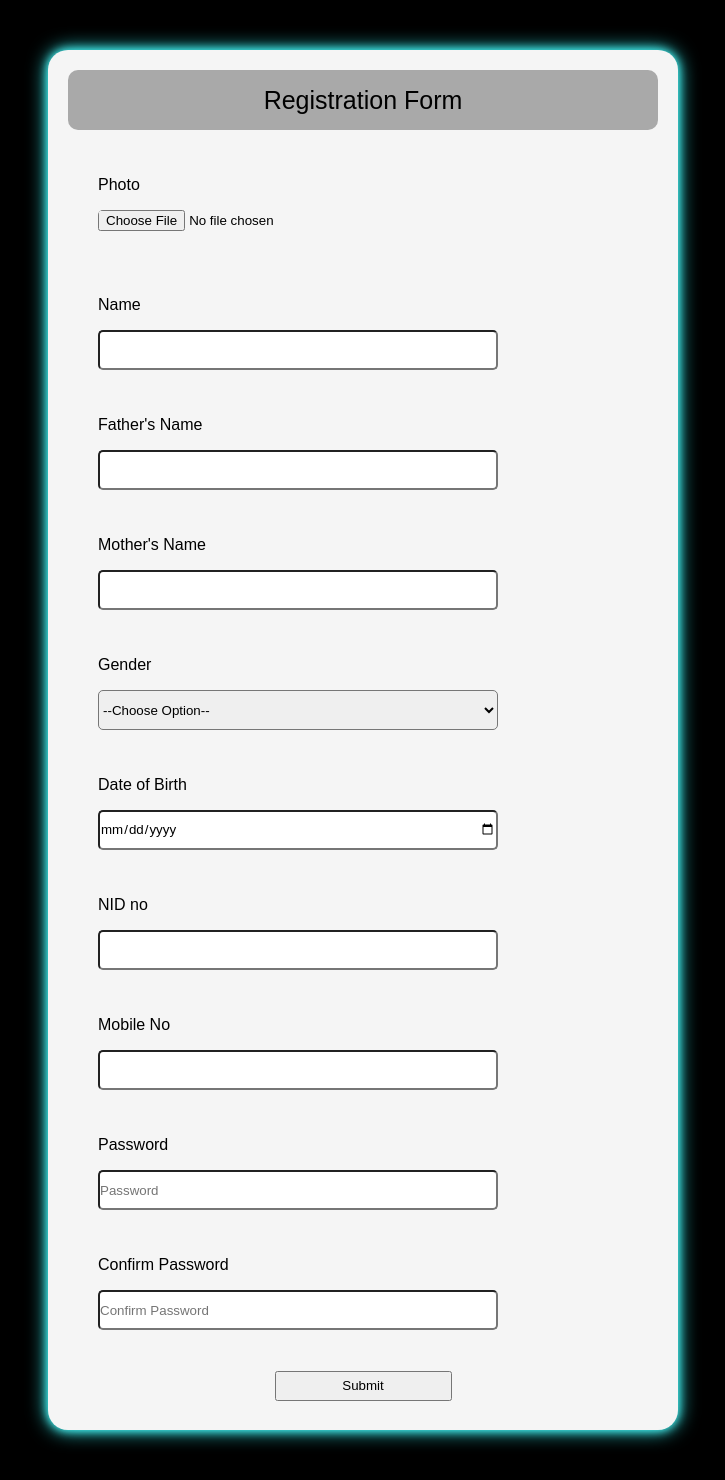
After one commit to Noman1705088/Bkash_by_us, a Django app: template bkash/dashboard/templates/dashboard/registration.html in a window 1280 px wide. The commit adds this page. Shown: the whole page, without its empty margins (277-1002 px from the left). Run offline with Django 3.2, Linux system fonts and the light colour scheme; the template is opened without the code that fills it, so the values that code supplies are empty.

Commit message:
url template added

```diff
--- /dev/null
+++ b/bkash/dashboard/templates/dashboard/registration.html
@@ -0,0 +1,65 @@
+<!DOCTYPE html>
+<html lang="en">
+<head>
+    <meta charset="UTF-8">
+    <meta name="viewport" content="width=device-width, initial-scale=1.0">
+    <link rel="stylesheet" href="styles/reigstration.css">
+    <title>Document</title>
+</head>
+<body>
+    <div class="wrapper">
+        <div class="title">Registration Form</div>
+        <div class="form">
+            <div class="inputfield">
+                <label for="">Photo</label>
+                <input type="file" id="img" name="img" accept="image/*" class="input">
+            </div>
+            <div class="inputfield">
+                <label for="">Name</label>
+                <input type="text" class="input">
+            </div>
+            <div class="inputfield">
+                <label for="">Father's Name</label>
+                <input type="text" class="input">
+            </div>
+            <div class="inputfield">
+                <label for="">Mother's Name</label>
+                <input type="text" class="input">
+            </div>
+            <div class="inputfield">
+                <label for="">Gender</label>
+                <select name="subject" id="" class="input">
+                    <option value="" disabled="disabled" selected="selected">
+                        --Choose Option--
+                    </option>
+                    <option value="">Male</option>
+                    <option value="">Female</option>
+                </select>
+            </div>
+            <div class="inputfield">
+                <label for="">Date of Birth</label>
+                <input type="date" class="input">
+            </div>
+            <div class="inputfield">
+                <label for="">NID no</label>
+                <input type="text" class="input">
+            </div>
+            <div class="inputfield">
+                <label for="">Mobile No</label>
+                <input type="text" class="input">
+            </div>
+            <div class="inputfield">
+                <label for="">Password</label>
+                <input type="password" placeholder="Password" class="input">
+            </div>
+            <div class="inputfield">
+                <label for="">Confirm Password</label>
+                <input type="password" placeholder="Confirm Password" class="input">
+            </div>
+            <div class="submit-btn">
+                <input type="submit">
+            </div>
+        </div>
+    </div>
+</body>
+</html>
```
Also changed, not shown: bkash/bkash/templates/bkash/index.html (deleted, +0 -38 lines), bkash/dashboard/templates/dashboard/index.html (+92 -33 lines), bkash/dashboard/templates/dashboard/login.html (added, +27 -0 lines).
